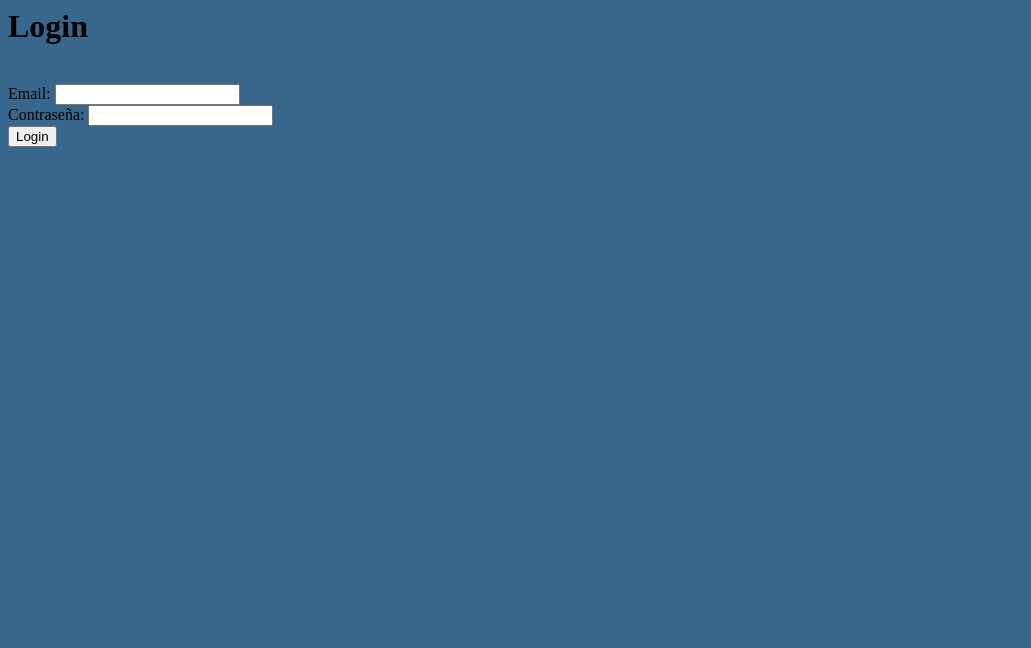
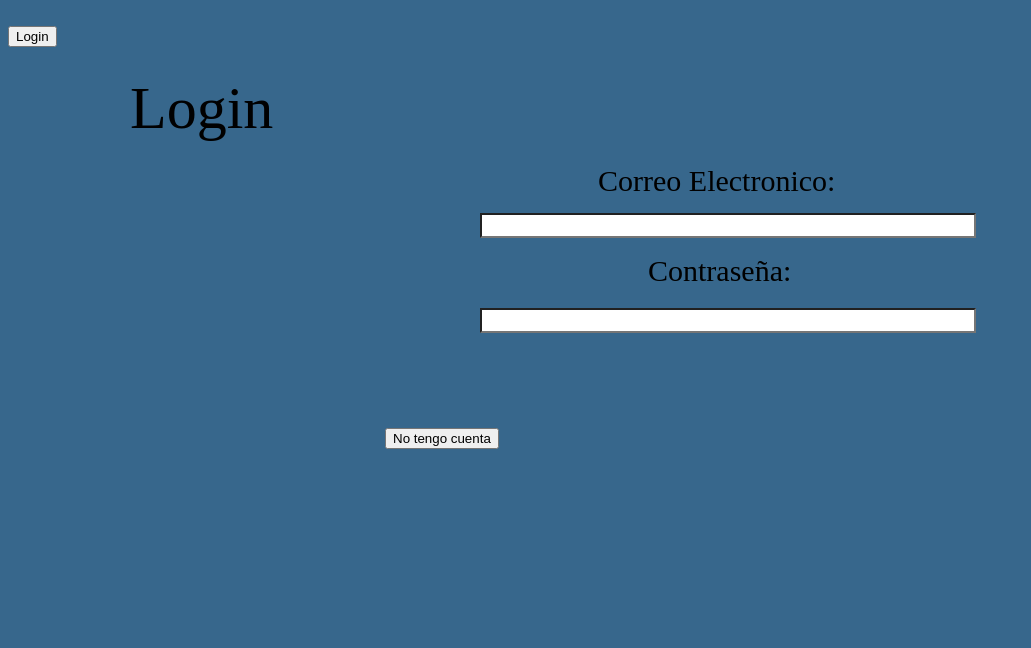
Before and after one commit to IvanHam20/wdib, a Flask app: page /login in a window 1280 px wide; the page is wider, and only the part inside the window is pictured. Shown: the top 648 px of that part, without its empty margins (0-1031 px from the left). Run offline with Flask 2, Linux system fonts and the light colour scheme; parts of the project's set-up code (start-up, migrations or seed data) failed here and were passed over; some libraries are stand-ins or nearby versions.

Commit message:
git push

```diff
--- a/app.py
+++ b/app.py
@@ -48,7 +48,7 @@ def registro():
         notificacion.send()
         return redirect(url_for('login'))
 
-@app.route('/home', methods = ["GET", "POST"])
+@app.route('/listas', methods = ["GET", "POST"])
 def lista():
 
     cur = mysql.connection.cursor()
@@ -58,16 +58,31 @@ def lista():
     notificacion = Notify()
 
     material = request.form['material']
-    tipo = request.form['tipo']
     cantidad = request.form['cantidad']
-    num_prac = request.form['num_prac']
 
     cur = mysql.connection.cursor()
-    cur.execute("INSERT INTO practicas (material, tipo, cantidad, num_prac) VALUES (%s,%s,%s,%s)", (material, tipo, cantidad,num_prac))
+    cur.execute("INSERT INTO practicas (material, cantidad) VALUES (%s,%s)", (material,cantidad))
     mysql.connection.commit()
     notificacion.title = "Se agrego correctamente"
     notificacion.send()
     return render_template("profesor/home.html")
+
+@app.route('/home', methods= ["GET", "POST"])
+def practicas():
+    if request.method == "GET":
+        cur = mysql.connection.cursor()
+        query = "SELECT * FROM nombre_practicas WHERE id_maestro = (%s)"
+        cur.execute(query, (session["id"],))
+        data = cur.fetchall()
+        cur.close()
+        return render_template("profesor/home.html", practicas=data)
+    else:
+        nombre = request.form['data']
+        cur = mysql.connection.cursor()
+        cur.execute("INSERT INTO nombre_practicas (name, id_maestro) VALUES (%s, %s)", (nombre, session["id"]))
+        mysql.connection.commit()
+        cur.close()
+        return redirect('/home')
 
 @app.route('/login', methods= ["GET", "POST"])
 def login():
@@ -85,12 +100,13 @@ def login():
 
         if len(user)>0:
             if password == user["password"]:
+                session['id'] = user['id']
                 session['name'] = user['name']
                 session['email'] = user['email']
                 session['rol'] = user['id_rol']
 
                 if session['rol'] == 1:
-                    return render_template("profesor/home.html")
+                    return redirect("/home")
                 elif session['rol'] == 2:
                     return render_template("alumno/home2.html")
 
--- a/static/css/style.css
+++ b/static/css/style.css
@@ -211,3 +211,103 @@
 
     color: #000000;
 }
+
+.tlogin{
+    position: absolute;
+    width: 429px;
+    height: 92px;
+    left: 122px;
+    top: 14px;
+
+    font-family: 'Bodoni Moda';
+    font-style: normal;
+    font-weight: 400;
+    font-size: 60px;
+    line-height: 92px;
+
+    color: #000000;
+}
+
+.correo{
+    position: absolute;
+    width: 259px;
+    height: 46px;
+    left: 590px;
+    top: 150px;
+
+    font-family: 'Bodoni Moda';
+    font-style: normal;
+    font-weight: 400;
+    font-size: 30px;
+    line-height: 46px;
+
+    color: #000000;
+}
+
+.rcorreo{
+    position: absolute;
+    width: 496px;
+    height: 25px;
+    left: 472px;
+    top: 205px;
+
+    background: #FFFFFF;
+}
+
+.lcontra{
+    position: absolute;
+    width: 259px;
+    height: 46px;
+    left: 640px;
+    top: 240px;
+
+    font-family: 'Bodoni Moda';
+    font-style: normal;
+    font-weight: 400;
+    font-size: 30px;
+    line-height: 46px;
+
+    color: #000000;
+}
+
+.rlcontra{
+    position: absolute;
+    width: 496px;
+    height: 25px;
+    left: 472px;
+    top: 300px;
+
+    background: #FFFFFF;
+}
+
+.lregistro{
+    position: absolute;
+    width: 190px;
+    height: 31px;
+    left: 377px;
+    top: 620px;
+
+    font-family: 'Bodoni Moda';
+    font-style: normal;
+    font-weight: 400;
+    font-size: 20px;
+    line-height: 31px;
+
+    color: #000000;
+}
+
+.nocuenta{
+    position: absolute;
+    width: 190px;
+    height: 31px;
+    left: 377px;
+    top: 420px;
+
+    font-family: 'Bodoni Moda';
+    font-style: normal;
+    font-weight: 400;
+    font-size: 20px;
+    line-height: 31px;
+
+    color: #000000;
+}
--- a/templates/login.html
+++ b/templates/login.html
@@ -6,24 +6,28 @@
 <div>
         <div >
 
-            <form class= "form" action="/login" method="POST">
+            <form action="/login" method="POST">
 
-                <h1 class="form_titulo">Login</h1><br>
+                <h1 class="tlogin">Login</h1><br>
 
-                <div class="form-group">
-                    <label>Email:</label>
-                    <input type="email" class="form-input" name="email">
+                <div>
+                    <label class="correo">Correo Electronico:</label>
+                    <input type="email" class="rcorreo" name="email">
                 </div>
 
-                <div class="form-group">
-                    <label>Contraseña:</label>
-                    <input type="password" class="form-input" name="password">
+                <div>
+                    <label class="lcontra">Contraseña:</label>
+                    <input type="password" class="rlcontra" name="password">
                 </div>
 
                 <div class="form-group">
                     <button class="boton">Login</button>
                 </div>
 
+                <div class="nocuenta">
+                    <button class="boton">No tengo cuenta</button>
+                </div>
+
             </form>
 
         </div>
```
Also changed, not shown: templates/listas.html (renamed from templates/profesor/listas.html, +9 -5 lines), templates/profesor/home.html (+16 -8 lines).
